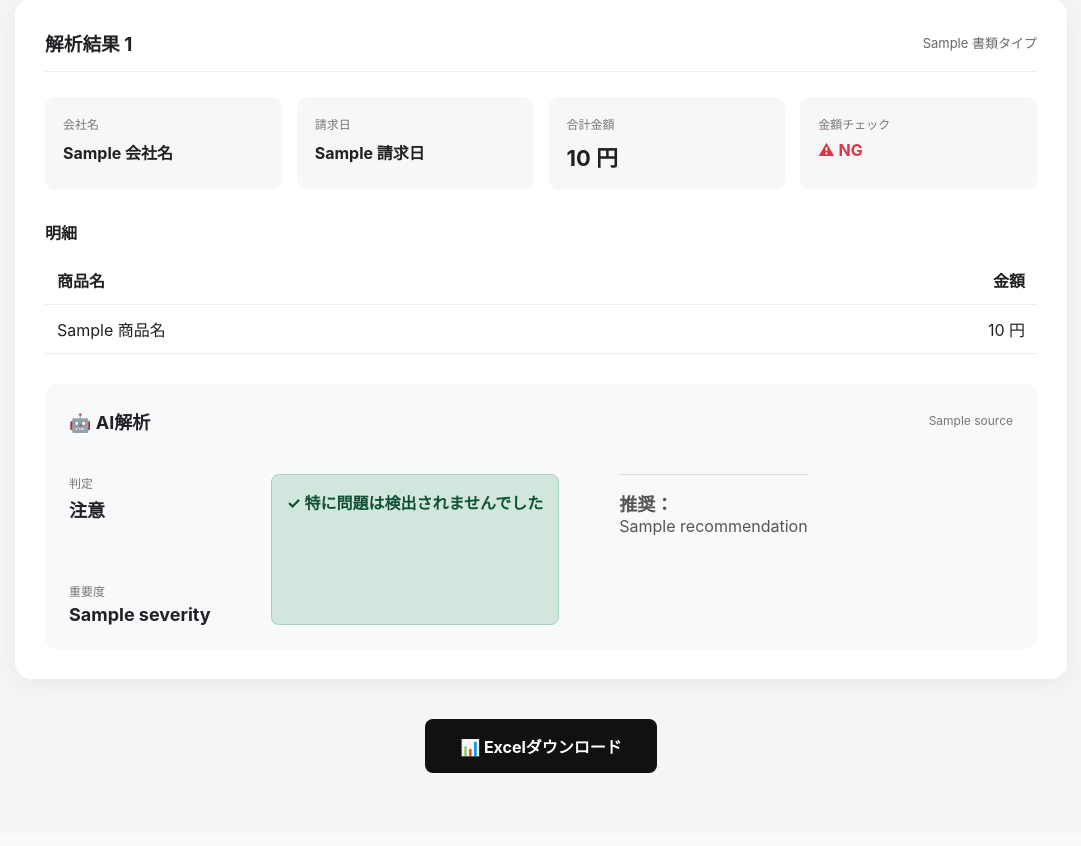
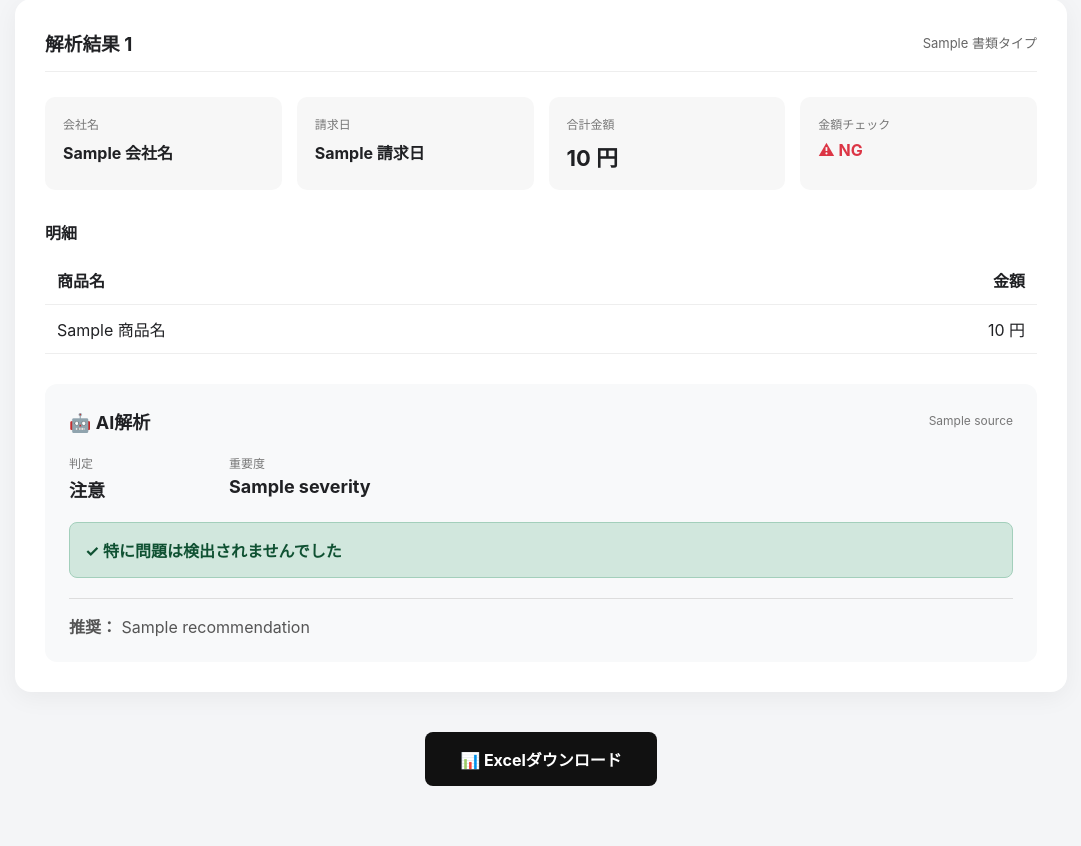
Before and after one commit to masae105/ocr-ai-tool, a Flask app: template templates/index.html in a window 1280 px wide. Shown: the part 723-1569 px from the top of the page, without its empty margins (99-1180 px from the left). Before the commit the page ends 1496 px from the top, so only its background shows below. Run offline with Flask 3, Linux system fonts and the light colour scheme; the template is opened without the code that fills it: most values are stand-ins (such as "Sample title", 1, 10 or a date in 2020).

Commit message:
AI解析表示のHTML重複を修正

```diff
--- a/templates/index.html
+++ b/templates/index.html
@@ -139,9 +139,6 @@
 
                             <div class="ai-status">
 
-
-                            <div class="ai-status">
-
                                 <div>
                                     <span>判定</span>
                                     <strong>
```
